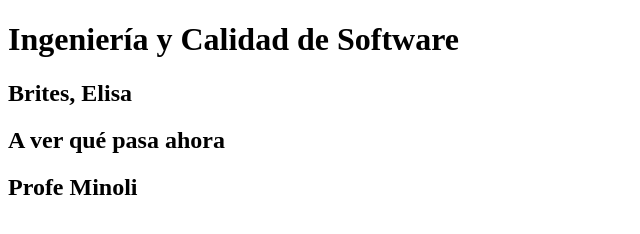
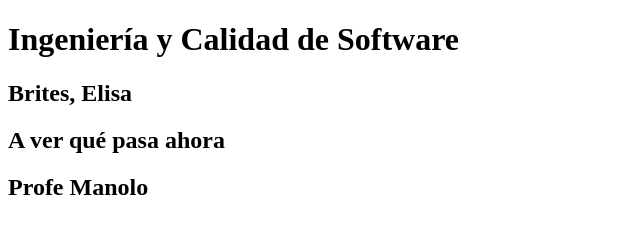
Before and after one commit to Elisa-AB/ProyectoIC, a website: page index.html in a window 1280 px wide. Shown: the full height of the page, 0-640 px from the left. Drawn offline with Linux system fonts and the light colour scheme.

Commit message:
tiene que fallar

```diff
--- a/index.html
+++ b/index.html
@@ -13,7 +13,7 @@
         <h1> Ingeniería y Calidad de Software </h1>
         <h2> Brites, Elisa</h2>
         <h2> A ver qué pasa ahora </h2>
-        <h2> Profe Minoli</h2>
+        <h2> Profe Manolo</h2>
         <script src="" async defer></script>
     </body>
     <div>
```
